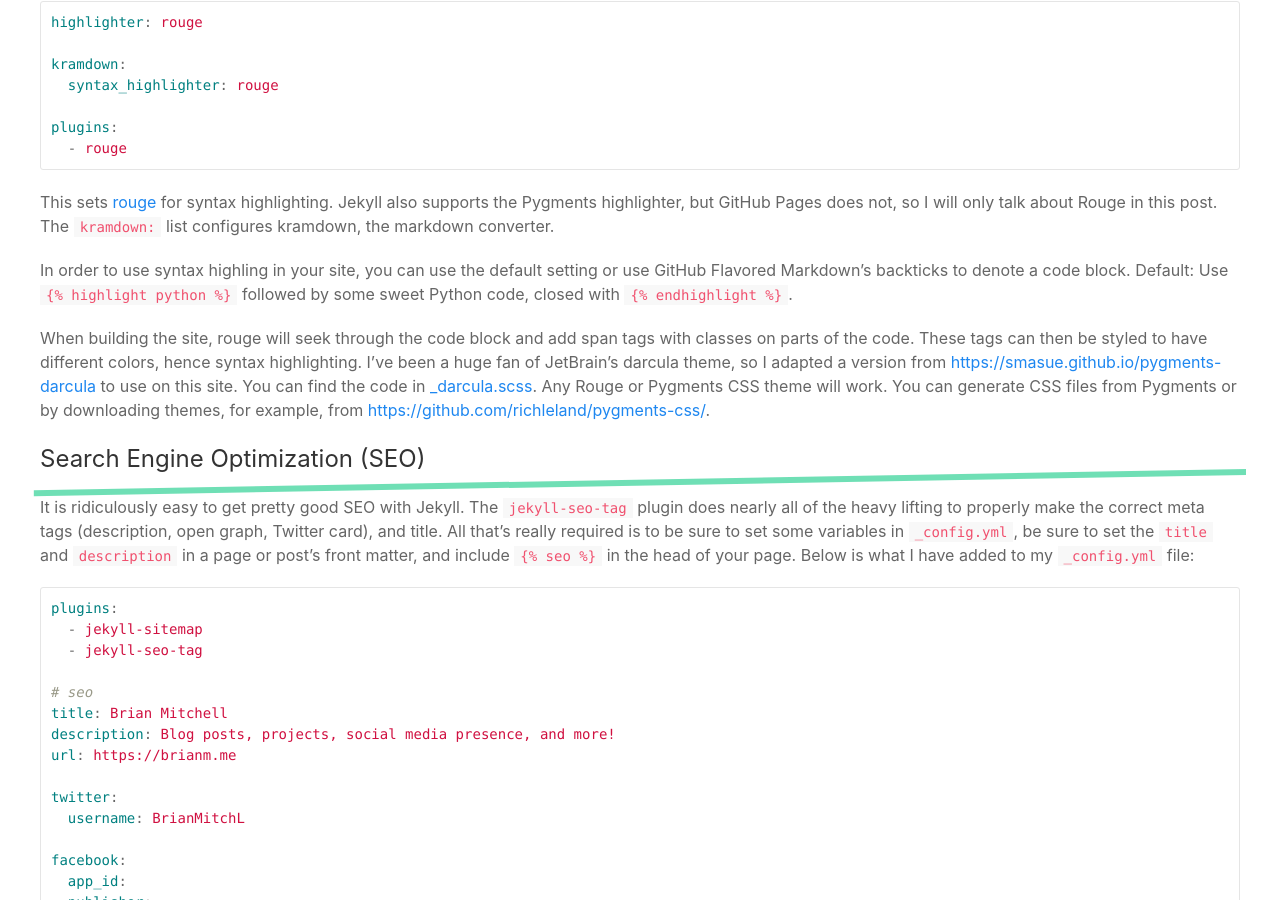
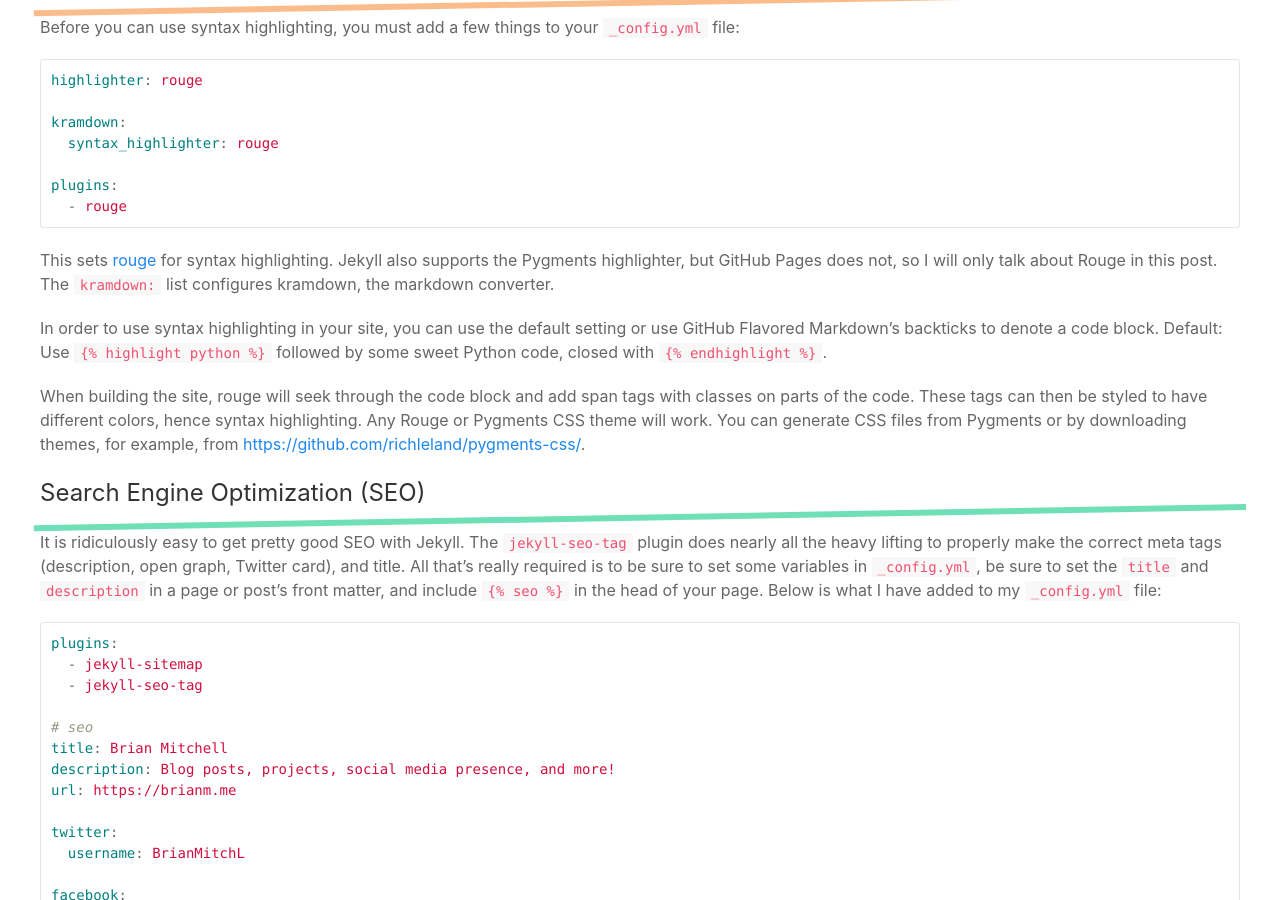
Before and after one commit to BrianMitchL/brianm.me, a Jekyll site: the page built from _posts/2016-09-01-how-to-make-jekyll-site-blog.md, in a window 1280 px wide and 900 px high, scrolled down 7732 px. Built offline with Jekyll 4.4.1, drawn with Linux system fonts in a browser that asks for light colours; nearby versions of some CDN libraries; emoji names are drawn with the system emoji font; some of the changed text lies outside the part shown.

Commit message:
Remove note about darcula theme and make some minor grammar edits and typo fixes

````diff
--- a/_posts/2016-09-01-how-to-make-jekyll-site-blog.md
+++ b/_posts/2016-09-01-how-to-make-jekyll-site-blog.md
@@ -36,7 +35,7 @@ Now you're all set and ready to start building your site! Check out the [Jekyll
 
 ## Getting Started
 
-You can either create all of the files yourself, or run the following to generate a new scaffold site:
+You can either create all the files yourself, or run the following to generate a new scaffold site:
 
 ```sh
 jekyll new path/to/directory
@@ -332,15 +333,15 @@ plugins:
 
 This sets [rouge](http://rouge.jneen.net) for syntax highlighting. Jekyll also supports the Pygments highlighter, but GitHub Pages does not, so I will only talk about Rouge in this post. The `kramdown:` list configures kramdown, the markdown converter.
 
-In order to use syntax highling in your site, you can use the default setting or use GitHub Flavored Markdown's backticks to denote a code block.
+In order to use syntax highlighting in your site, you can use the default setting or use GitHub Flavored Markdown's backticks to denote a code block.
 Default:
 Use `{% raw %}{% highlight python %}{% endraw %}` followed by some sweet Python code, closed with `{% raw %}{% endhighlight %}{% endraw %}`.
 
-When building the site, rouge will seek through the code block and add span tags with classes on parts of the code. These tags can then be styled to have different colors, hence syntax highlighting. I've been a huge fan of JetBrain's darcula theme, so I adapted a version from [https://smasue.github.io/pygments-darcula](https://smasue.github.io/pygments-darcula) to use on this site. You can find the code in [\_darcula.scss](https://github.com/BrianMitchL/BrianMitchL.github.io/blob/master/assets/css/_sass/_darcula.scss). Any Rouge or Pygments CSS theme will work. You can generate CSS files from Pygments or by downloading themes, for example, from [https://github.com/richleland/pygments-css/](https://github.com/richleland/pygments-css/).
+When building the site, rouge will seek through the code block and add span tags with classes on parts of the code. These tags can then be styled to have different colors, hence syntax highlighting. Any Rouge or Pygments CSS theme will work. You can generate CSS files from Pygments or by downloading themes, for example, from [https://github.com/richleland/pygments-css/](https://github.com/richleland/pygments-css/).
 
 ### Search Engine Optimization (SEO)
 
-It is ridiculously easy to get pretty good SEO with Jekyll. The `jekyll-seo-tag` plugin does nearly all of the heavy lifting to properly make the correct meta tags (description, open graph, Twitter card), and title. All that's really required is to be sure to set some variables in `_config.yml`, be sure to set the `title` and `description` in a page or post's front matter, and include `{% raw %}{% seo %}{% endraw %}` in the head of your page.
+It is ridiculously easy to get pretty good SEO with Jekyll. The `jekyll-seo-tag` plugin does nearly all the heavy lifting to properly make the correct meta tags (description, open graph, Twitter card), and title. All that's really required is to be sure to set some variables in `_config.yml`, be sure to set the `title` and `description` in a page or post's front matter, and include `{% raw %}{% seo %}{% endraw %}` in the head of your page.
 Below is what I have added to my `_config.yml` file:
 
 ```yaml
````
Also changed, not shown: other parts of _posts/2016-09-01-how-to-make-jekyll-site-blog.md (+9 -8 lines).
